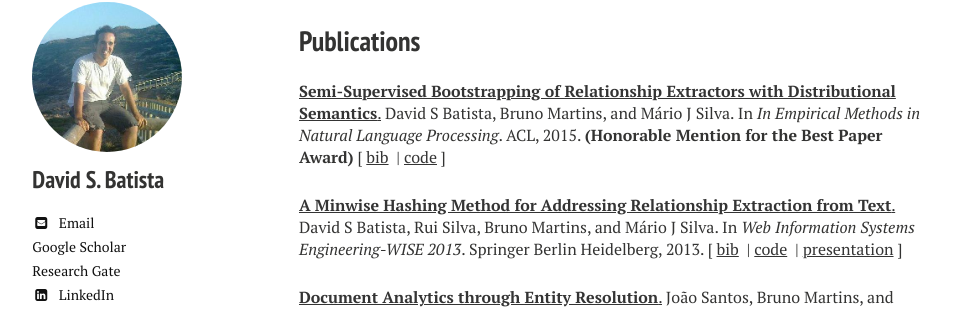
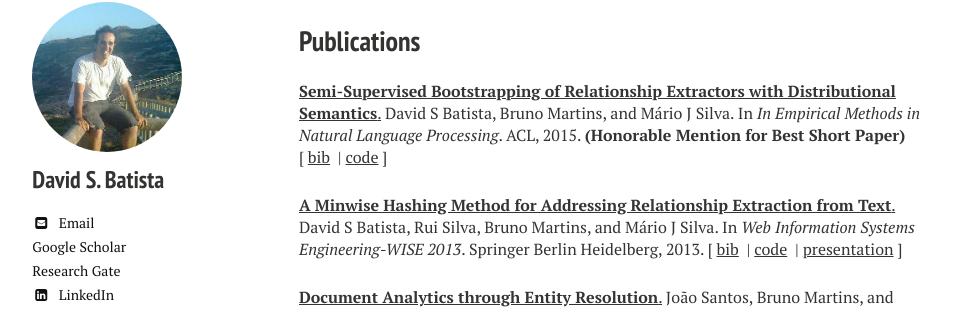
Before and after one commit to davidsbatista/davidsbatista.github.io, a Jekyll site: the page built from publications/index.md, in a window 1280 px wide and 900 px high. Shown: the part 114-425 px from the top of the window, without its empty margins (21-989 px from the left). Built offline with Jekyll 4.4.1, drawn with Linux system fonts in a browser that asks for light colours; nearby versions of some CDN libraries.

Commit message:
fixed publication

```diff
--- a/_includes/publications.html
+++ b/_includes/publications.html
@@ -1,8 +1,8 @@
-<p><a name="batista2013minwise"></a>
+<p><a name="batista2015emnlp"></a>
 
 <a href="breds-emnlp_15.pdf"><b>Semi-Supervised Bootstrapping of Relationship Extractors with Distributional Semantics</b>.</a>
  David&nbsp;S Batista, Bruno Martins, and M&aacute;rio&nbsp;J Silva.
- In <em>In Empirical Methods in Natural Language Processing</em>. ACL, 2015. <b>(Honorable Mention for the Best Paper Award)</b>
+ In <em>In Empirical Methods in Natural Language Processing</em>. ACL, 2015. <b>(Honorable Mention for Best Short Paper)</b>
 [&nbsp;<a href="{{ include.url }}#batista2015emnlp">bib</a>&nbsp; | <a href="https://github.com/davidsbatista/BREDS">code</a>&nbsp;]
 
 </p>
```
